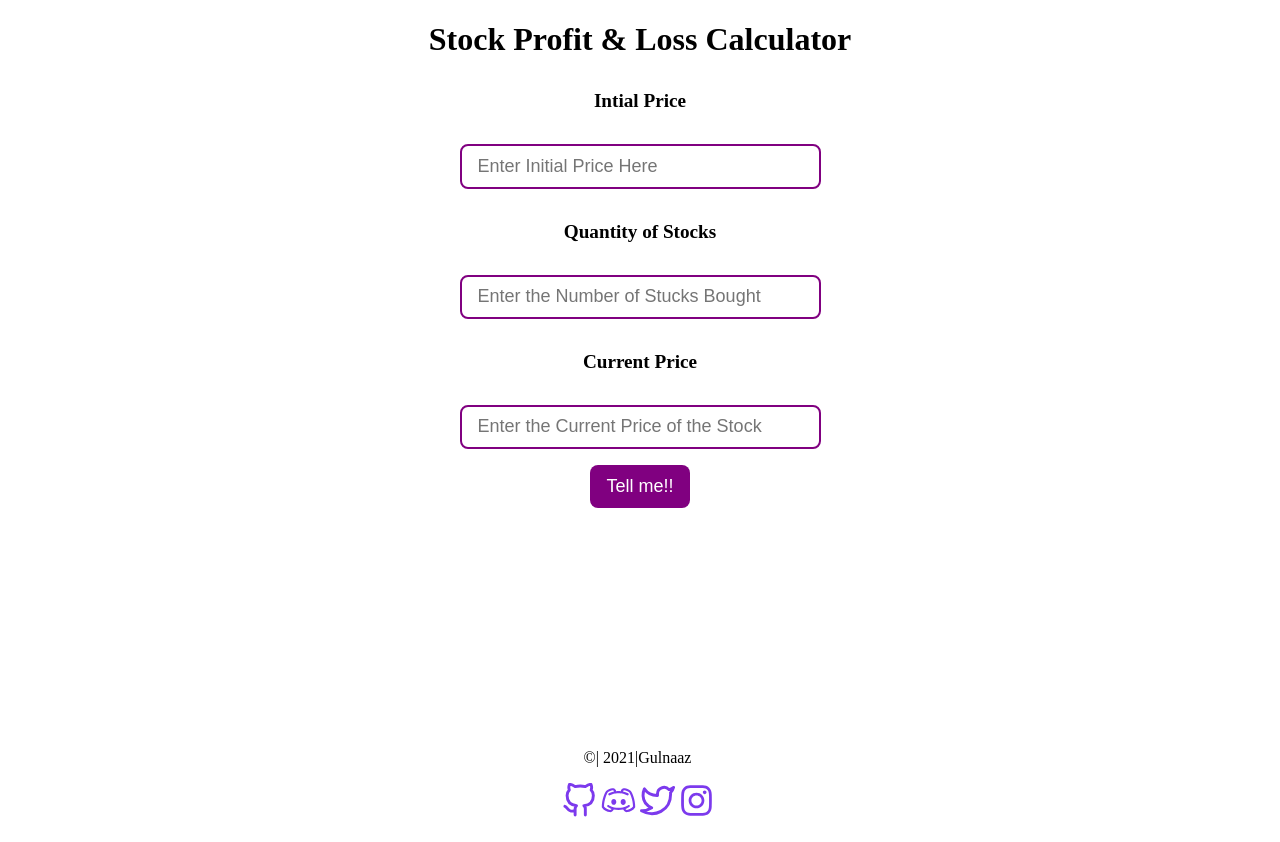
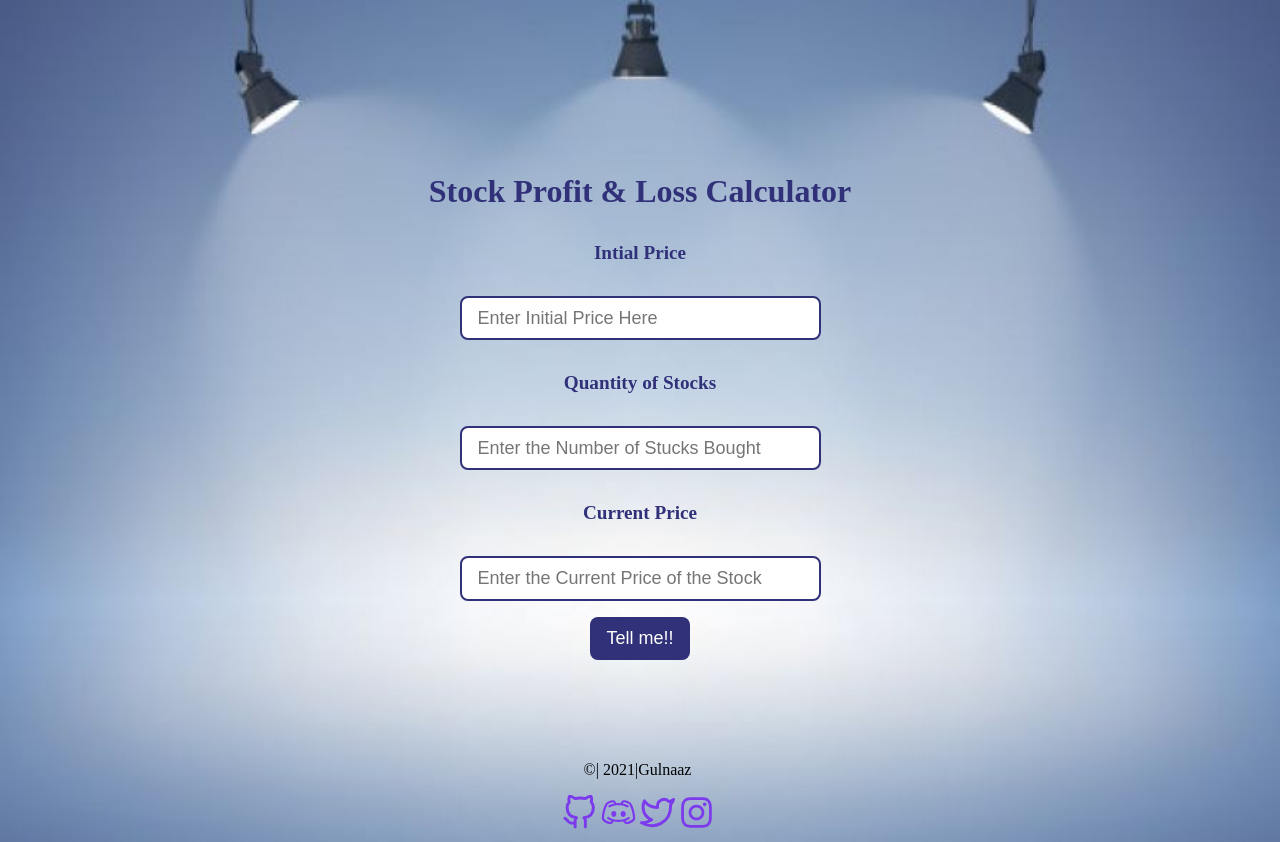
Before and after one commit to Gulnaaznasrin21/mark14, a plain HTML site: page index.html in a window 1280 px wide. Drawn offline with Linux system fonts and the light colour scheme.

Commit message:
color change some design change

```diff
--- a/index.html
+++ b/index.html
@@ -9,8 +9,8 @@
     <title>mark14-stocks</title>
 </head>
 
-<body>
-    <h1>Stock Profit & Loss Calculator</h1>
+<body class="background">
+    <h1 style="color:rgb(49, 49, 122); padding-top: 12%;">Stock Profit & Loss Calculator</h1>
     <main>
         <label for="initial-price" class="label">Intial Price</label>
         <input id="initial-price" class="price" type="number" placeholder="Enter Initial Price Here" />
@@ -21,9 +21,8 @@
         <button id="submit-btn">Tell me!!</button>
         <div id="output-box"></div>
     </main>
-
-    <div style="margin-top: 150px;text-align: center;  margin-right: 5px; margin-top: 19%;">
-       <p>©| 2021|Gulnaaz</p>
+    <div style="margin-top: 150px;text-align: center;  margin-right: 5px; margin-top: 8%;">
+        <p>©| 2021|Gulnaaz</p>
         <span>
             <a href="https://github.com/Gulnaaznasrin21?tab=repositories"><img src="github.svg"></a>
             <a href="https://discord.com/invite/qaGwEEB8eF"><img src="discord.svg"></a>
@@ -31,9 +30,6 @@
             <img src="instagram.svg">
         </span>
     </div>
-
-
-
 </body>
 <script src="mark14.js"></script>
 
--- a/mark14.css
+++ b/mark14.css
@@ -7,6 +7,7 @@ body{
     font-size: larger;
     margin: 2rem 0px;
     font-weight: 600;
+    color: rgb(49, 49, 122);
 }
 .price{
     font-size: large;
@@ -14,21 +15,21 @@ body{
     outline: #fff;
     padding: 0.6rem 1rem;
     margin: 1rem auto;
-    border: 2px solid purple;
+    border: 2px solid rgb(49, 49, 122);
     border-radius: 0.5rem;
     width: 100%;
     max-width: 325px;
 
 }
 #submit-btn{
-    background:purple;
+    background:rgb(49, 49, 122);
     border: none;
-    color: #fff;
+    color:white;
     padding: 0.7rem 1rem;
     border-radius: 0.5rem;
     font-size: large;
     cursor: pointer;
-    outline: #fff;
+    /* outline: #fff; */
     margin: auto;
     display: block;
 }
@@ -38,3 +39,10 @@ body{
     font-weight: bold;
 
 }
+.background{
+    background-image: url('lg.jpg');
+    background-repeat: no-repeat;
+    background-size: 100% 100%;
+    opacity: 10;
+
+}
```
Also changed, not shown: lg.jpg (added).
